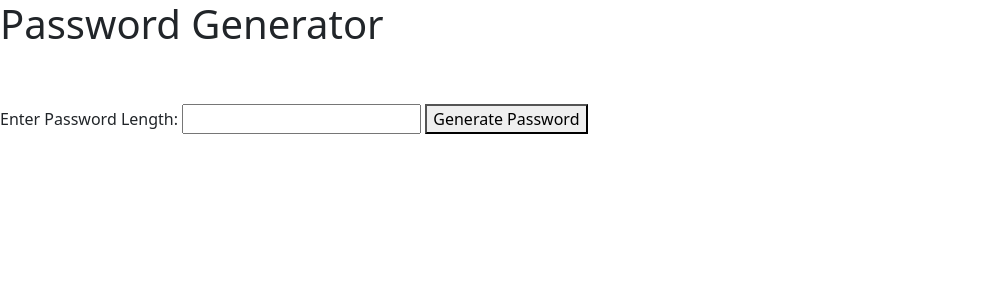
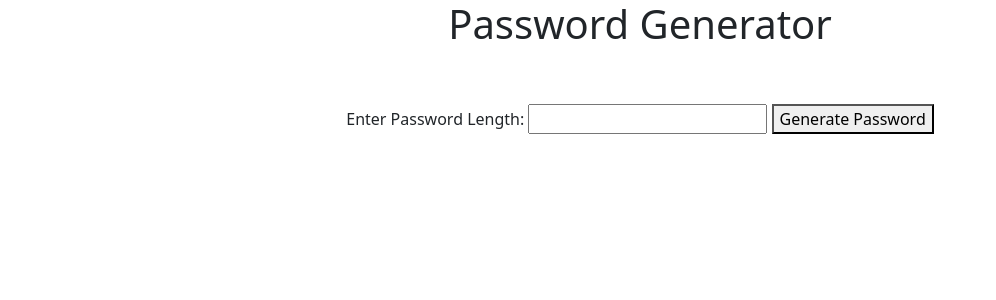
Before and after one commit to ktriggsdev/passwordgenerator, a Django app: page /generate/ in a window 1280 px wide. Shown: the top 300 px of the page, without its empty margins (0-996 px from the left). Run offline with Django 4.2, Linux system fonts and the light colour scheme.

Commit message:
edited css styles

```diff
--- a/templates/password_generator/gen_password.html
+++ b/templates/password_generator/gen_password.html
@@ -8,17 +8,17 @@
     <link rel="stylesheet" href="styles.css">
 </head>
 <body>
-    <h1>Password Generator</h1>
+    <h1 class="text-center">Password Generator</h1>
     <br>
     <br>
-    <form method="POST">
+    <form method="POST" class="text-center" style="width: 50%; margin: 0 auto;">
         {% csrf_token %}
         <label for="passlen">Enter Password Length:</label>
         <input type="number" id="passlen" name="passlen" required>
         <button type="submit">Generate Password</button>
     </form>
     {% if password %}
-        <p>Generated Password: {{ password }}</p>
+        <p class="text-center">Generated Password: {{ password }}</p>
     {% endif %}
     <script src="https://cdn.jsdelivr.net/npm/bootstrap@5.3.2/dist/js/bootstrap.bundle.min.js" integrity="sha384-C6RzsynM9kWDrMNeT87bh95OGNyZPhcTNXj1NW7RuBCsyN/o0jlpcV8Qyq46cDfL" crossorigin="anonymous"></script>
 </body>
```
